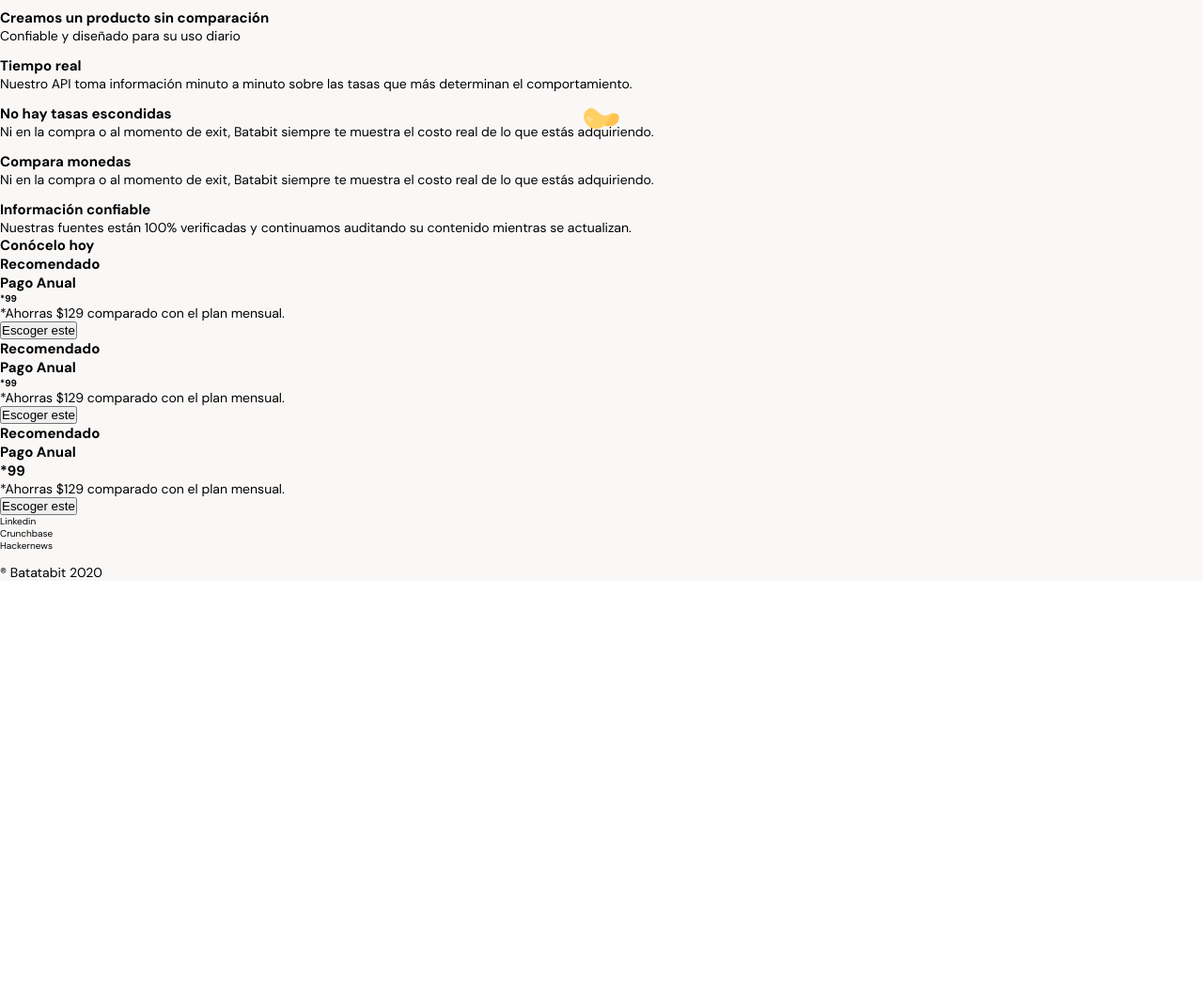
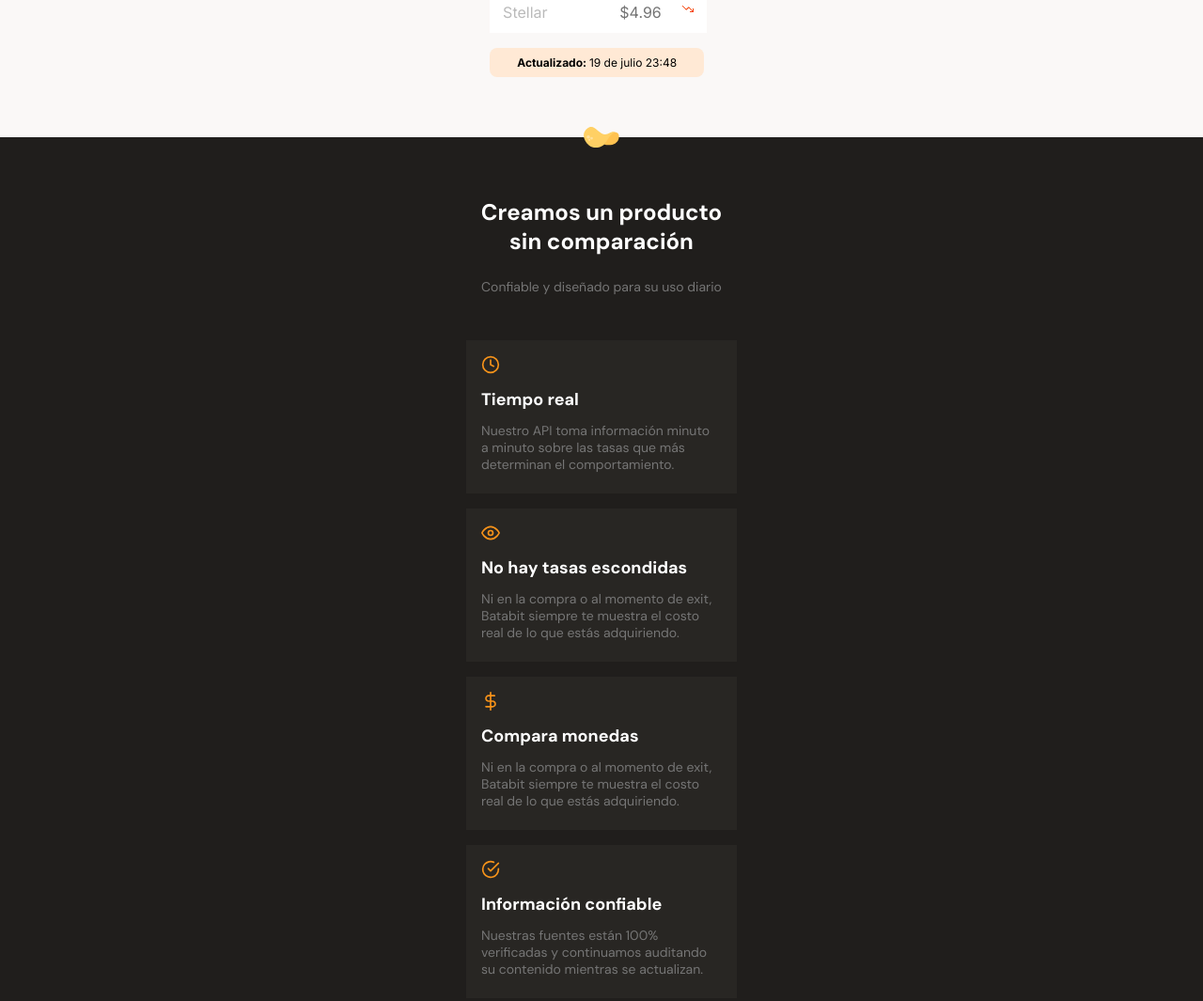
Before and after one commit to jmilo13/batatabit, a plain HTML site: page index.html in a window 1280 px wide. Shown: the part 955-2020 px from the top of the page at 94% size. Before the commit the page ends 1573 px from the top, so only its background shows below. Drawn offline with Linux system fonts and the light colour scheme.

Commit message:
se completa seccion dos e inicia tres

```diff
--- a/assets/style.css
+++ b/assets/style.css
@@ -21,13 +21,10 @@
 
     /* tamaños elementos */
     --header-heigth: 30.625rem;
+    --box-width: 28.8rem;
 }
 
 /* propiedades generales */
-
-.flex-center{
-
-}
 
 *{
     box-sizing: border-box;
@@ -65,6 +62,7 @@
     margin: 4.2rem 0 3.6rem 0;
 }
 .header__title{
+    width: var(--box-width);
     font-size: 2.4rem;
     font-weight: bold;
     line-height: 2.6rem;
@@ -73,6 +71,7 @@
 }
 
 .header__paragraph{
+    width: var(--box-width);
     margin: 2.4rem 0 6.1rem 0;
     color: var(--soft-orange);
     text-align: center;
@@ -117,7 +116,14 @@
 
 .exchange__image{
     width: 19.5rem;
+    height: 19.5rem;
     margin: 6rem 0 4rem 0;
+    background: url("./images/bitcoin.svg") center/cover no-repeat;
+}
+
+.description{
+    width: var(--box-width);
+    margin: auto;
 }
 
 .description__title{
@@ -133,7 +139,7 @@
 }
 
 .carousel{
-    width: calc(100% - 3rem);
+    width: var(--box-width);
     display: flex;
     align-items: center;
     justify-content: center;
@@ -205,14 +211,12 @@
 .exchange__separator{
     width: 3.745rem;
     position: absolute;
-    top: 107rem
+    top: 109rem
 }
 
 .carousel__element--hidden{
     display: none;
 }
-
-/* SECOND SECTION */
 
 .carousel__title--blue{
     color: var(--secondary-blue);
@@ -221,3 +225,100 @@
 .button--blue{
     background: var(--soft-blue);
 }
+
+/* SECOND SECTION */
+
+.product-characters{
+    background-color: var(--warm-black);
+    padding: 6.4rem 0 4.6rem 0;
+}
+
+.description__title--dark{
+    color: var(--white);
+}
+
+.description__paragraph--dark{
+    color: var(--fort-gray);
+}
+
+.qualities-card{
+    background-color: var(--black);
+    width: 28.8rem;
+    margin: 0 auto 1.6rem auto;
+    padding: 1.6rem 2rem 2.2rem 1.6rem;
+}
+
+.qualities-card__image{
+    width: 2rem;
+    height: 2rem;
+    margin-bottom: 1.2rem;
+}
+
+.qualities-card__title{
+    color: var(--white);
+    font-size: 1.8rem;
+    font-weight: bold;
+    margin-bottom: 1.2rem;
+}
+
+.qualities-card__paragraph{
+    color: var(--white);
+    color: var(--fort-gray);
+}
+
+/* THIRD SECTION */
+
+.banner{
+    padding-top: 6.5rem;
+    margin-bottom: 6.4rem;
+    width: 100%;
+    height: 38.7rem;
+    background: url("./images/bitcoinbaby.jpg") center/cover no-repeat;
+}
+.banner__title{
+    color: var(--white);
+    font-weight: bold;
+    font-size: 2.4rem;
+    text-align: center;
+}
+
+.carousel-price{
+    display: flex;
+    justify-content: center;
+}
+
+.box-price{
+    display: flex;
+    flex-direction: column;
+    align-items: center;
+    min-width: 19rem;
+    margin: 0 0.8rem;
+    background-color: var(--white);
+    position: relative;
+}
+
+.recommended{
+    width: 10.1rem;
+    height: 3.1rem;
+    padding: 0.8rem;
+    background-color: var(--bitcoin-orange);
+    color: var(--white);
+    font-size: 1.2rem;
+    font-weight: bold;
+    text-align: center;
+    border-radius: 0.8rem;
+    position: absolute;
+    top: -1.525rem;
+}
+
+.box-price__frequency{
+    margin: 3.1rem 0 0.8rem 0;
+}
+
+.box-price__price{
+    display: flex;
+    align-items: center;
+}
+.box-price__number{
+    font: bold 5.2rem 'inter';
+}
--- a/index.html
+++ b/index.html
@@ -18,7 +18,7 @@
         </header>
         <main>
             <section class= "exchange">
-                <img class="exchange__image" src="./assets/images/bitcoin.svg" alt="bitcoin">
+                <div class="exchange__image" alt="bitcoin"></div>
                 <div class="description">
                     <h2 class="description__title">Visibilizamos todas las tasas de cambio.</h2>
                     <p class="description__paragraph">Traemos información en tiempo real de las casas de cambio y las monedas más importantes del mundo.</p>
@@ -76,55 +76,61 @@
                 </div>
                 <img class="exchange__separator" src="./assets/icons/batata-section.svg" alt="pequeña batata">
             </section>
-            <section>
-                <h1>Creamos un producto sin comparación</h1>
-                <p>Confiable y diseñado para su uso diario</p>
-                <div class="qualities-card">
-                    <img src="" alt="">
-                    <h1>Tiempo real</h1>
-                    <p>Nuestro API toma información minuto a minuto sobre las tasas que más determinan el comportamiento.</p>
+            <section class="product-characters">
+                <div class="description description--dark">
+                    <h2 class="description__title description__title--dark">Creamos un producto sin comparación</h2>
+                    <p class="description__paragraph description__paragraph--dark">Confiable y diseñado para su uso diario</p>
                 </div>
                 <div class="qualities-card">
-                    <img src="" alt="">
-                    <h1>No hay tasas escondidas</h1>
-                    <p>Ni en la compra o al momento de exit, Batabit siempre te muestra el costo real de lo que estás adquiriendo.</p>
+                    <img class="qualities-card__image" src="./assets/icons/clock.svg" alt="reloj">
+                    <h2 class="qualities-card__title">Tiempo real</h2>
+                    <p class="qualities-card__paragraph">Nuestro API toma información minuto a minuto sobre las tasas que más determinan el comportamiento.</p>
                 </div>
                 <div class="qualities-card">
-                    <img src="" alt="">
-                    <h1>Compara monedas</h1>
-                    <p>Ni en la compra o al momento de exit, Batabit siempre te muestra el costo real de lo que estás adquiriendo.</p>
+                    <img class="qualities-card__image" src="./assets/icons/eye.svg" alt="ojo">
+                    <h2 class="qualities-card__title">No hay tasas escondidas</h2>
+                    <p class="qualities-card__paragraph">Ni en la compra o al momento de exit, Batabit siempre te muestra el costo real de lo que estás adquiriendo.</p>
                 </div>
                 <div class="qualities-card">
-                    <img src="" alt="">
-                    <h1>Información confiable</h1>
-                    <p>Nuestras fuentes están 100% verificadas y continuamos auditando su contenido mientras se actualizan.</p>
+                    <img class="qualities-card__image" src="./assets/icons/dollar-sign.svg" alt="signo_dolar">
+                    <h2 class="qualities-card__title">Compara monedas</h2>
+                    <p class="qualities-card__paragraph">Ni en la compra o al momento de exit, Batabit siempre te muestra el costo real de lo que estás adquiriendo.</p>
+                </div>
+                <div class="qualities-card">
+                    <img class="qualities-card__image" src="./assets/icons/check-circle.svg" alt="verificado">
+                    <h2 class="qualities-card__title">Información confiable</h2>
+                    <p class="qualities-card__paragraph">Nuestras fuentes están 100% verificadas y continuamos auditando su contenido mientras se actualizan.</p>
                 </div>
 
             </section>
-            <section>
-                <div>
-                    <h1>Conócelo hoy</h1>
+            <section class="info-plans">
+                <div class="banner">
+                    <h2 class="banner__title">Conócelo hoy</h2>
                 </div>
-                <div>
-                    <h1>Recomendado</h1>
-                    <h1>Pago Anual</h1>
-                    <h4>*99</h4>
-                    <p>*Ahorras $129 comparado con el plan mensual.</p>
-                    <button>Escoger este</button>
+                <div class="description">
+                    <h2 class="description__title">Escoge el plan que mejor se ajuste a ti.</h2>
+                    <p class="description__paragraph">Cualquier plan te da acceso completo a nuestra plataforma.</p>
                 </div>
-                <div>
-                    <h1>Recomendado</h1>
-                    <h1>Pago Anual</h1>
-                    <h4>*99</h4>
-                    <p>*Ahorras $129 comparado con el plan mensual.</p>
-                    <button>Escoger este</button>
-                </div>
-                <div>
-                    <h1>Recomendado</h1>
-                    <h1>Pago Anual</h1>
-                    <h2>*99</h2>
-                    <p>*Ahorras $129 comparado con el plan mensual.</p>
-                    <button>Escoger este</button>
+                <div class="carousel-price">
+                    <div class="box-price">
+                        <p class="box-price__frequency">Pago Anual</p>
+                        <p class="box-price__price">$<span class="box-price__number">99</span></p>
+                        <p class="box-price__description">*Ahorras $129 comparado con el plan mensual.</p>
+                        <button>Escoger este</button>
+                    </div>
+                    <div class="box-price">
+                        <p class="recommended">Recomendado</p>
+                        <p class="box-price__frequency">Pago Anual</p>
+                        <p class="box-price__price">$<span class="box-price__number">99</span></p>
+                        <p class="box-price__description">*Ahorras $129 comparado con el plan mensual.</p>
+                        <button>Escoger este</button>
+                    </div>
+                    <div class="box-price">
+                        <p class="box-price__frequency">Pago Anual</p>
+                        <p class="box-price__price">$<span class="box-price__number">99</span></p>
+                        <p class="box-price__description">*Ahorras $129 comparado con el plan mensual.</p>
+                        <a class="button-selector" href="#">Escoger este<span class="button-selector__icon"></span></a>
+                    </div>
                 </div>
                 <footer>
                     <ul>
```
